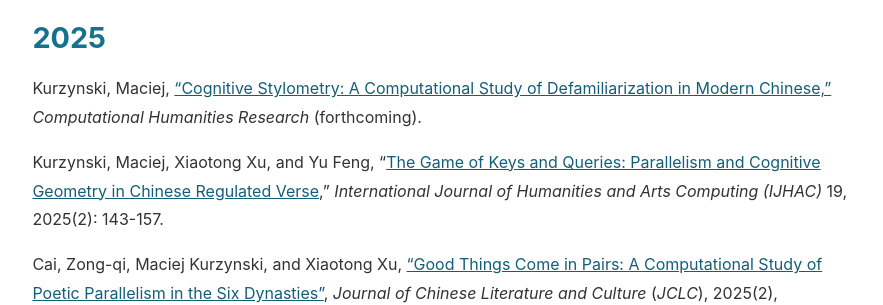
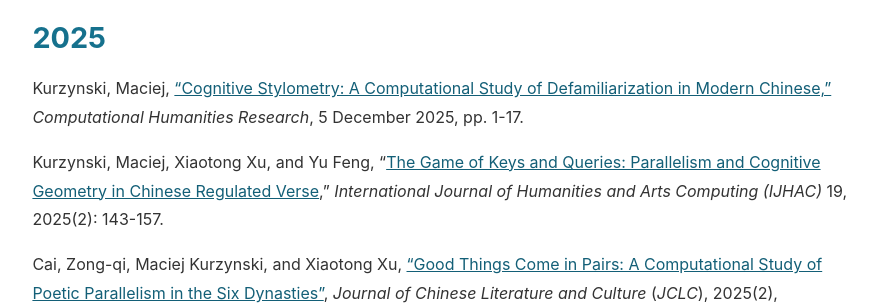
Before and after one commit to mcjkurz/qhchina, a Jekyll site: the page built from docs/publications/index.md, in a window 1280 px wide. Shown: the part 661-966 px from the top of the page, without its empty margins (198-1081 px from the left). Built offline with Jekyll 4.4.1, drawn with Linux system fonts in a browser that asks for light colours.

Commit message:
publications update

```diff
--- a/docs/publications/index.md
+++ b/docs/publications/index.md
@@ -8,7 +8,7 @@
 
 ## 2025
 
-Kurzynski, Maciej, ["Cognitive Stylometry: A Computational Study of Defamiliarization in Modern Chinese,"](#) *Computational Humanities Research* (forthcoming).
+Kurzynski, Maciej, ["Cognitive Stylometry: A Computational Study of Defamiliarization in Modern Chinese,"](https://www.cambridge.org/core/journals/computational-humanities-research/article/cognitive-stylometry-a-computational-study-of-defamiliarization-in-modern-chinese/806CD4721AEC85C07473396825C3D7DD) *Computational Humanities Research*, 5 December 2025, pp. 1-17.
 
 Kurzynski, Maciej, Xiaotong Xu, and Yu Feng, "[The Game of Keys and Queries: Parallelism and Cognitive Geometry in Chinese Regulated Verse](https://www.euppublishing.com/doi/abs/10.3366/ijhac.2025.0355)," *International Journal of Humanities and Arts Computing (IJHAC)* 19, 2025(2): 143-157.
 
```
